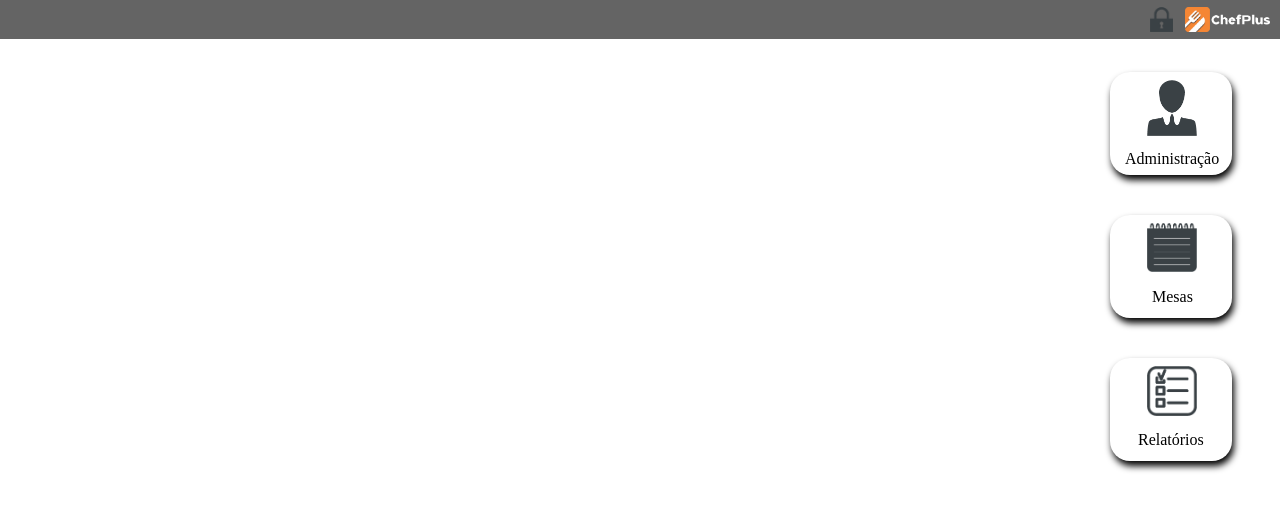
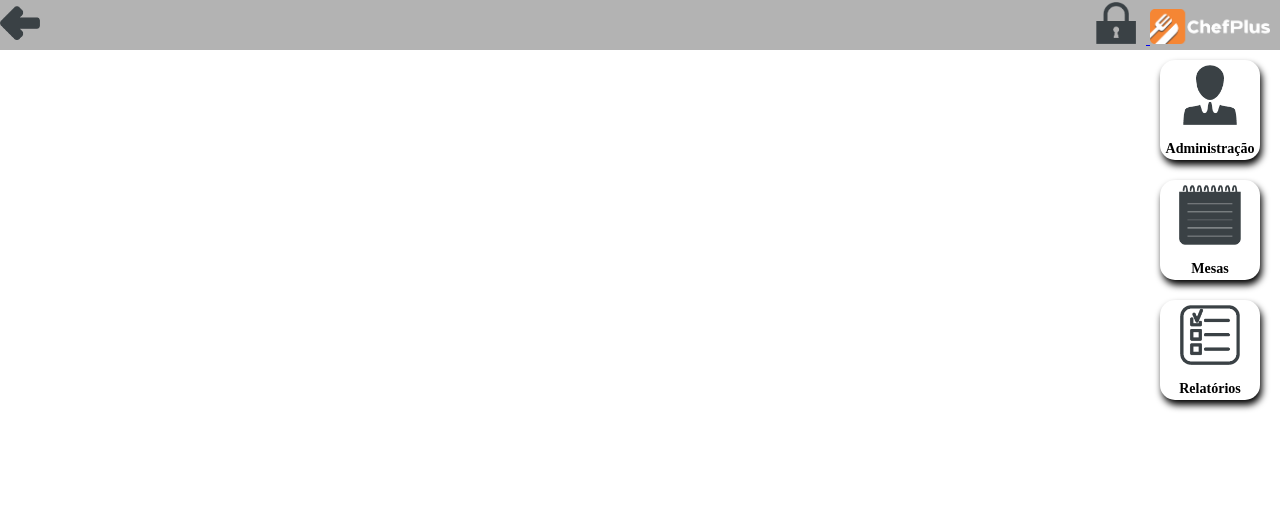
Before and after one commit to CHEFPLUS/Matheus, a plain HTML site: page index.html in a window 1280 px wide. Drawn offline with Linux system fonts and the light colour scheme.

Commit message:
alteração body

```diff
--- a/assent/style.css
+++ /dev/null
@@ -1,175 +0,0 @@
-body {
-  display: flex;
-  justify-content:right;
-
-}
-
-header {
-  background-color: #b3b3b3;
-  margin-right: 480px;
-
-
-
-}
-.container {
-  background-color: #ffffff;
-  padding: 5px;
-  margin-top: 20px;
-  border: 1px solid #ffffff;
-  box-shadow: 3px 3px 5px rgba(0, 0, 0, 0.2);
-
-}
-
-
-ul {
-  padding: 0;
-  list-style: none;
-  display: flex;
-  align-items: center;
-  flex-direction: column;
-  text-align: center;
-}
-
-.container-button {
-  margin: 20px 0;
-  width: 200px;
-  height: 100px;
-}
-
-button {
-  border: none;
-  transition: all .5s;
-  width: 180px;
-  height: 120px;
-  font-weight: bold;
-  font-size: 14px;
-}
-
-button span {
-  display: inline-block;
-  position: relative;
-  transition: all .5s;
-}
-
-button:hover {
-  cursor: pointer;
-}
-
-.bounce-effect:hover {
-  width: 189px;
-  height: 40px;
-}
-
-.bounce-effect:active {
-  width: 171px;
-  height: 38px;
-}
-
-/* FIRST BUTTON */
-
-.first-button {
-  background-color: transparent;
-  color: #000000;
-  border: 1px solid #000000;
-  border-radius: 15px;
-  overflow: hidden;
-  position: relative;
-}
-
-
-.first-button::before {
-  content: "";
-  width: 100%;
-  height: 0%;
-  background-color: #ff9900;
-  position: absolute;
-  left: 0;
-  bottom: 0px;
-  z-index: 1;
-  transition: all .8s;
-  border-radius: 50% 50% 0 0;
-}
-
-.first-button span {
-  z-index: 2;
-}
-
-.first-button:hover {
-  color: #FFF;
-}
-
-.first-button:hover::before {
-  height: 180%;
-}.third-button
-
-/* SECOND BUTTON */
-
-.second-button {
-  background-color: transparent;
-  color: #000000;
-  border: 1px solid #000000;
-  border-radius: 15px;
-  overflow: hidden;
-  position: relative;
-}
-
-.second-button::before {
-
-}
-
-.second-button span {
-  z-index: 2;
-}
-
-.second-button:hover {
-  color: #FFF;
-}
-
-.second-button:hover::before {
-  height: 180%;
-}
-
-
-/* THIRD BUTTON */
-
-.third-button {
-  background-color: transparent;
-  color: #000000;
-  border: 1px solid #000000;
-  border-radius: 15px;
-  overflow: hidden;
-  position: relative;
-}
-
-.third-button::before {
-  content: "";
-  width: 100%;
-  height: 0%;
-  background-color: #ff9900;
-  position: absolute;
-  left: 0;
-  bottom: 1px;
-  z-index: 1;
-  transition: all .8s;
-  border-radius: 50% 50% 0 0;
-}
-
-.third-button span {
-  z-index: 2;
-}
-
-.third-button:hover {
-  color: #969696;
-}
-
-.third-button:hover::before {
-  height: 180%;
-}
-
-.title {
-  margin-left: 5%;
-}
-
-#seta {
-  height: 20px;
-}
--- a/assets/styles.css
+++ b/assets/styles.css
@@ -1,133 +1,70 @@
-body {
-  display: flex;
-  justify-content:right;
-  background-color: rgb(255, 255, 255);
-  padding: 40px;
+* {
+  box-sizing: border-box;
+  padding: 0;
+  margin: 0;
+}
+.cabeca {
+    background-color: #b3b3b3;
+    height: 50px;
+    width: 100vw;
+    display: flex;
+    justify-content: space-between;
+    align-items: center;
+
 
   }
 
-  header {
-    background-color: #b3b3b3;
-    margin-right: 460px;
+  .cabeca .itemmenu {
+     width: 40px;
+     margin-right: 10px;
+  }
+  .cabeca .logo {
+     width: 120px;
+     margin-right: 10px;
   }
 
     /* Botoes lado direito */
 
 
-  .flex-container {
+  .menulateral {
+    width: 100vw;
+    height: 90vh;
     display: flex;
+    align-items: end;
     flex-direction: column;
-    padding: 7px;
-    padding-right: 5px;
-    padding-top: 7px;
     background-color: #ffffff;
-    cursor: pointer;
-    box-shadow: 2px 5px 7px rgb(0, 0, 0);
-    margin-left: 270px;
-    margin-top: 10px;
-    border-radius: 20px;
 
-  }
-
-  .flex-item1 {
-      margin: 30px;
-      margin-top: 1px;
-
-  }
-
-  .flex-container2 {
-    display: flex;
-    flex-direction: column;
-    padding: 20px;
-    padding-right: 5px;
-    padding-top: 7px;
-    background-color: #ffffff;
-    cursor: pointer;
-    box-shadow: 2px 5px 7px rgb(0, 0, 0);
-    margin-left: 270px;
-    margin-top: 40px;
-    border-radius: 20px;
-
-
-  }
-
-    .flex-item2 {
-       margin-left: 17px;
-       margin-top: 1px;
-       height: 70px;
 
 
 
   }
 
-  .flex-container3 {
+  .botoesLateral {
+    box-shadow: 2px 5px 7px rgb(0, 0, 0);
+    border-radius: 15px;
+    margin: 10px;
+    padding: 5px;
+    width: 100px;
+    height: 100px;
+    font-size: 12px;
     display: flex;
     flex-direction: column;
-    padding: 20px;
-    padding-right: 5px;
-    padding-top: 7px;
-    background-color: #ffffff;
+    align-items: center;
+    margin-right: 20px;
     cursor: pointer;
-    box-shadow: 2px 5px 7px rgb(0, 0, 0);
-    margin-left: 270px;
-    margin-top: 40px;
-    border-radius: 20px;
+
   }
 
-  .flex-item3 {
-    margin-left: 17px;
-    margin-top: 1px;
-    height: 70px;
-  }
-   /* fim Botoes lado direito */
+  .botoesLateral img {
+      height: 60px;
+      margin-bottom: 15px;
 
-.title {
-    margin-left: 63%;
-    color: #ff9900;
+
   }
 
-  #seta {
-    height: 25px;
-    position: fixed;
-    margin-top: -50px;
-    margin-left: -435px;
-    background-color: #646464;
-    padding: 8px;
-    padding-right: 1310px;
-    cursor: pointer;
+  .botoesLateral .descricaomenu {
 
-    }
-
-    .logo img {
-      height: 25px;
-      position: absolute;
-      margin-top: -41px;
-      margin-left: 805px;
-      background-color: transparent;
+  }
 
 
-
-    }
-
-    .Administraçãonome {
-      margin-left: 8px;
-      margin-top: -20px;
-    }
-
-
-    .mesaslogo {
-      margin-left: 22px;
-      margin-top: -5px;
-      height: 10px;
-
-    }
-
-    .relatorioslogo {
-      margin-left: 8px;
-      margin-top: -5px;
-      height: 10px;
-    }
-
-    .deslogar {
-      margin-left: -35px;
-    }
+   /* fim Botoes lado direito */
--- a/index.html
+++ b/index.html
@@ -1,51 +1,43 @@
 <!DOCTYPE html>
 <html lang="pt-br">
+
 <head>
   <meta charset="UTF-8">
   <meta name="viewport" content="width=device-width, initial-scale=1.0">
   <title>Tela inicial </title>
   <link rel="stylesheet" href="assets/styles.css">
 </head>
+
+<body>
   <header>
-  <div class="cabeça"><a href="#" class="voltar"><img src="src/imagens/Seta.png" id="seta" alt="Voltar para a tela anterior."></a>
+    <div class="cabeca">
+      <a href="#" class="voltar">
+        <img class="itemmenu" src="src/imagens/Seta.png" id="seta" alt="Voltar para a tela anterior.">
+      </a>
+      <div class="deslogar">
+        <a href="#">
+          <img class="itemmenu" src="/src/imagens/DeslogarSistema.png" alt="deslogarsistema">
+        </a>
+        <a href="#">
+          <img class="logo" src="/src/imagens/logoEscritaLateral.png" alt="logoescritalateral">
+        </a>
       </div>
-   <div class="logo"><a href="logo"><img src="/src/imagens/logoEscritaLateral.png" alt="logoescritalateral"></a>
-    <div class="deslogar"><a href="deslogar"><img src="/src/imagens/DeslogarSistema.png" alt="deslogarsistema"></a>
-
-    </div>
-
     </div>
   </header>
-  <body>
-      <div class="container">
-
-        <nav>
-
-    <label for="menu-hamburguer">
-                <div class="menu">
-                    <span class="hamburguer"></span>
+  <div class="menulateral">
+    <div class="botoesLateral">
+      <img src="src/imagens/Administrador.png">
+      <h3 class="descricaomenu">Administração</h3>
     </div>
-        <h1 class="title"><Menu></Menu></h1>
-
-        <div class="flex-container">
-           <div class="flex-item1"><img src="src/imagens/Administrador.png" alt="administrador" width="50"></div>
-           <div class="Administraçãonome">Administração</div>
-
+    <div class="botoesLateral">
+      <img src="/src/imagens/Mesas.png">
+      <h3 class="descricaomenu">Mesas</h3>
     </div>
-         <div class="flex-container2">
-          <div class="flex-item2"><img src="/src/imagens/Mesas.png" alt="mesas" width="50"></div>
-          <div class="mesaslogo">Mesas</div>
+    <div class="botoesLateral">
+      <img src="src/imagens/Relatorios.png">
+      <h3 class="descricaomenu">Relatórios</h3>
     </div>
-        <div class="flex-container3">
-          <div class="flex-item3"><img src="src/imagens/Relatorios.png" alt="" width="50"></div>
-          <div class="relatorioslogo">Relatórios</div>
-        </div>
-
-
-                     </span>
-                    </a>
-
-
   </div>
 </body>
+
 </html>
```
Lines whose indentation alone changed are shown as unchanged.
